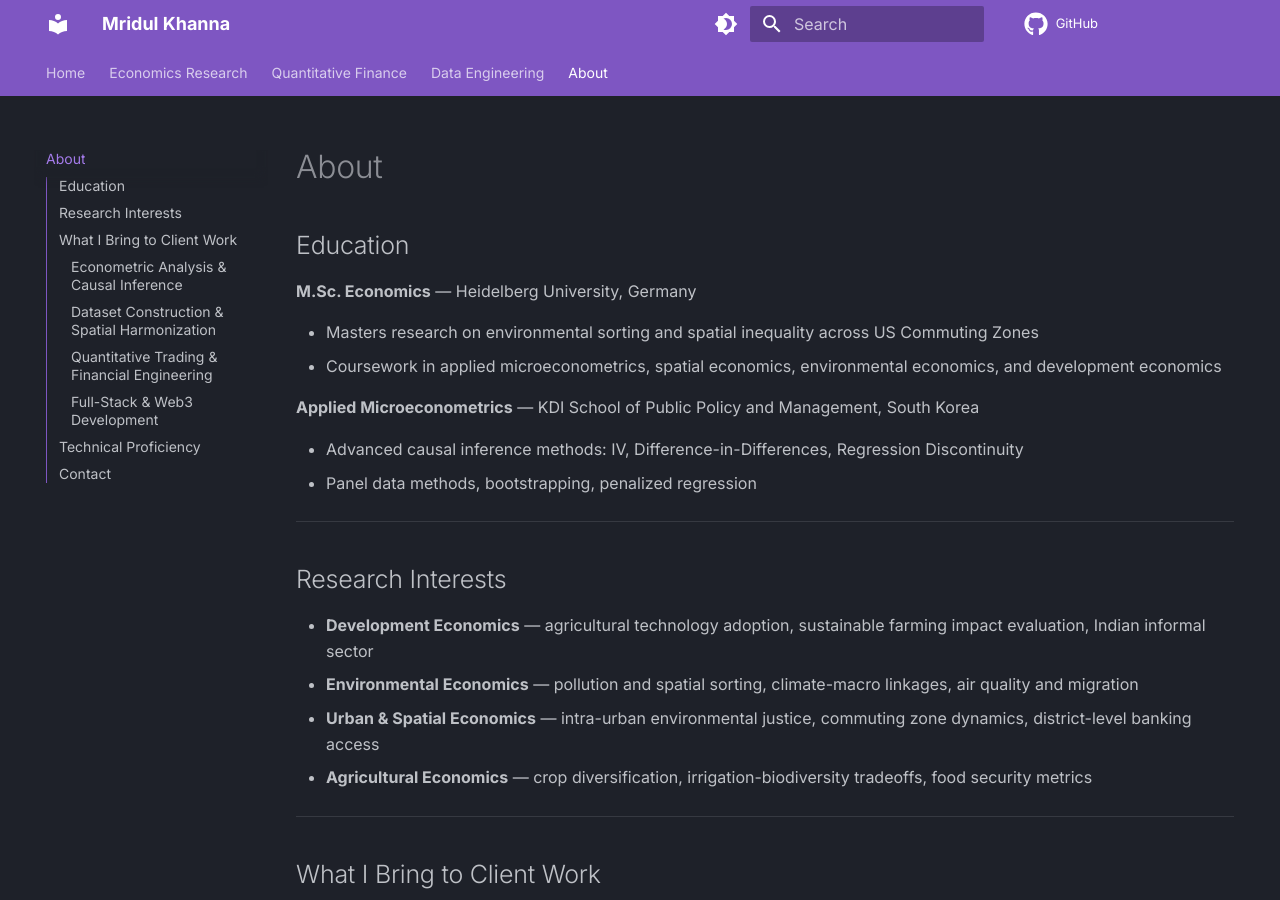
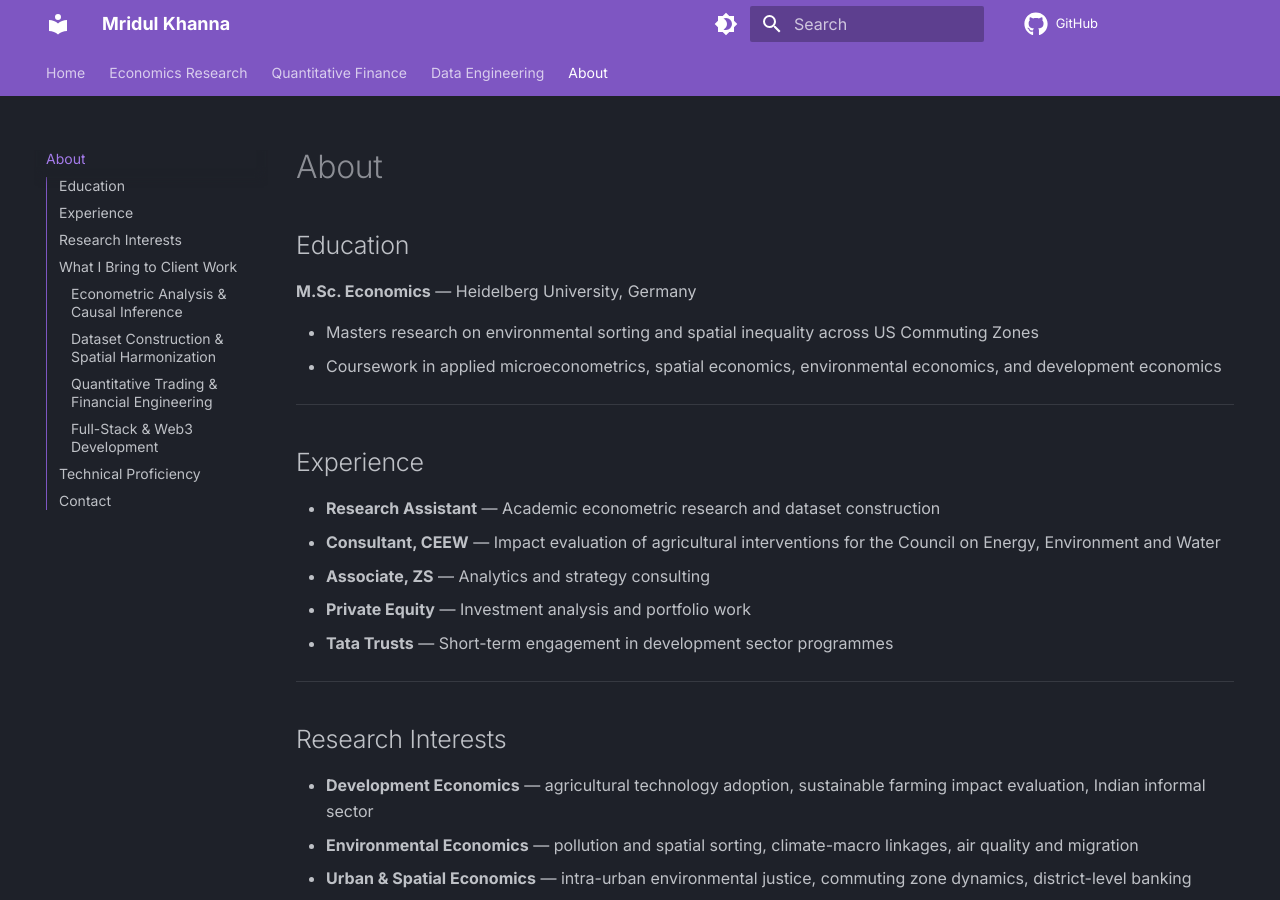
Before and after one commit to Mridlll/portfolio, an MkDocs documentation site: the page built from docs/about.md, in a window 1280 px wide and 900 px high. Built offline with MkDocs 1.6.1 and Material for MkDocs 9.7.7, drawn with Linux system fonts in a browser that asks for light colours.

Commit message:
fix about page: remove KDI, add actual work experience (CEEW, ZS, PE, Tata Trusts, RA)

```diff
--- a/docs/about.md
+++ b/docs/about.md
@@ -7,10 +7,15 @@
 - Masters research on environmental sorting and spatial inequality across US Commuting Zones
 - Coursework in applied microeconometrics, spatial economics, environmental economics, and development economics
 
-**Applied Microeconometrics** — KDI School of Public Policy and Management, South Korea
+---
 
-- Advanced causal inference methods: IV, Difference-in-Differences, Regression Discontinuity
-- Panel data methods, bootstrapping, penalized regression
+## Experience
+
+- **Research Assistant** — Academic econometric research and dataset construction
+- **Consultant, CEEW** — Impact evaluation of agricultural interventions for the Council on Energy, Environment and Water
+- **Associate, ZS** — Analytics and strategy consulting
+- **Private Equity** — Investment analysis and portfolio work
+- **Tata Trusts** — Short-term engagement in development sector programmes
 
 ---
 
```
